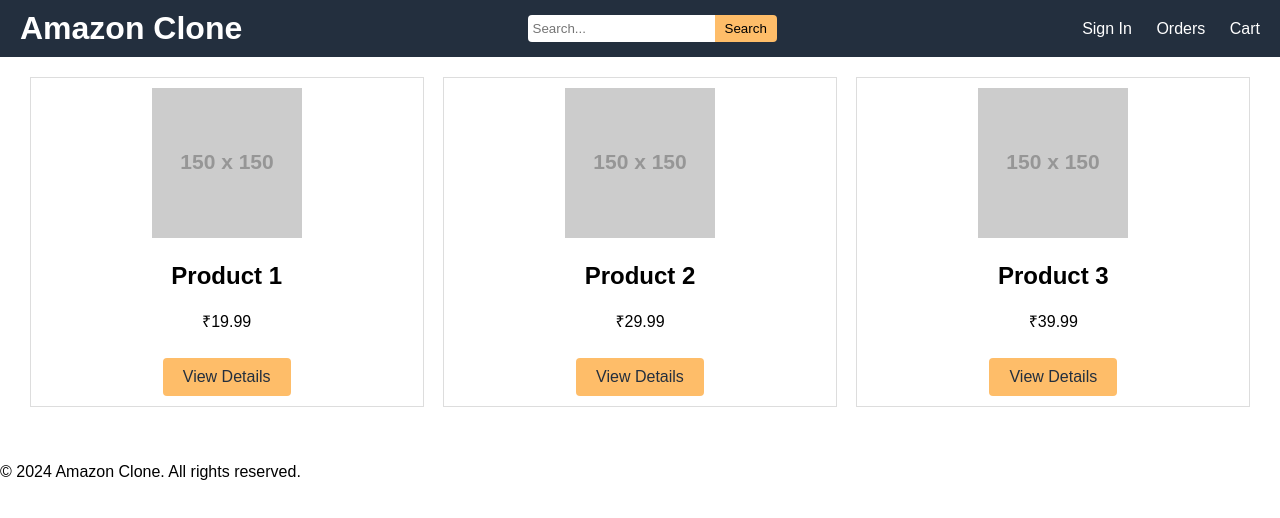
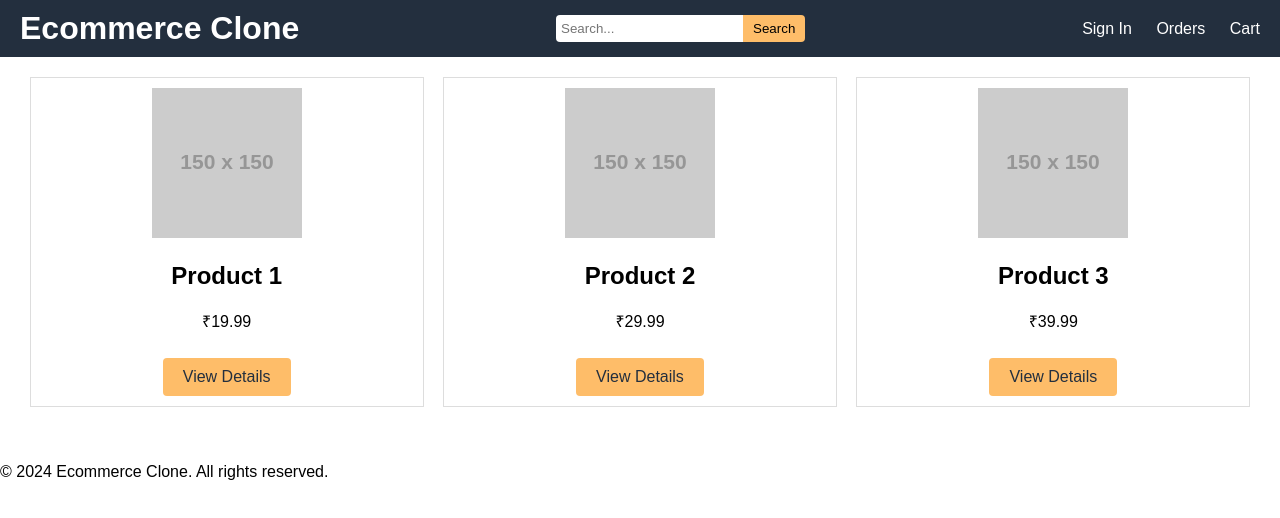
Before and after one commit to abhisheksealofficial/Amazon-Clone, a plain HTML site: page index.html in a window 1280 px wide. Drawn offline with Linux system fonts and the light colour scheme; placeholder pictures from the web are drawn by us.

Commit message:
Update index.html

```diff
--- a/index.html
+++ b/index.html
@@ -3,14 +3,14 @@
 <head>
     <meta charset="UTF-8">
     <meta name="viewport" content="width=device-width, initial-scale=1.0">
-    <title>Amazon Clone</title>
+    <title>Ecommerce Clone</title>
     <link rel="stylesheet" href="styles.css">
 </head>
 <body>
     <header>
         <div class="navbar">
             <div class="logo">
-                <a href="index.html"><h1>Amazon Clone</h1></a>
+                <a href="index.html"><h1>Ecommerce Clone</h1></a>
             </div>
             <div class="search-bar">
                 <input type="text" placeholder="Search...">
@@ -46,7 +46,7 @@
         </section>
     </main>
     <footer>
-        <p>&copy; 2024 Amazon Clone. All rights reserved.</p>
+        <p>&copy; 2024 Ecommerce Clone. All rights reserved.</p>
     </footer>
     <script src="script.js"></script>
 </body>
```
